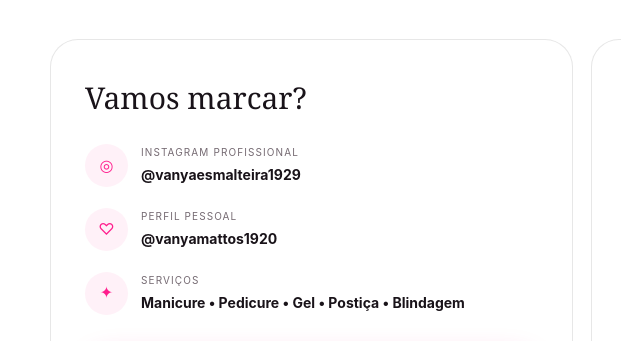
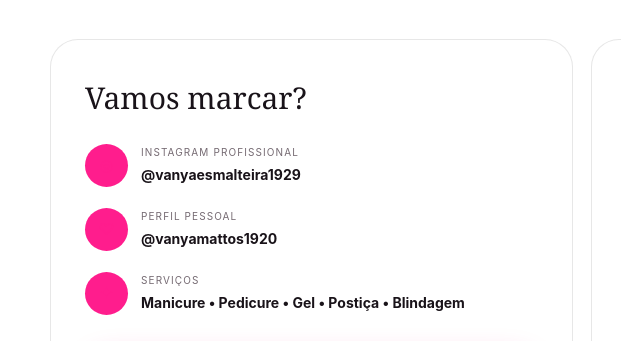
Before and after one commit to kauantkv/manicure, a plain HTML site: page index.html in a window 1280 px wide. Shown: the part 4699-5040 px from the top of the page, 0-621 px from the left. Drawn offline with Linux system fonts and the light colour scheme.

Commit message:
Update index.html

```diff
--- a/index.html
+++ b/index.html
@@ -508,7 +508,7 @@
       width:43px;height:43px;
       border-radius:50%;
       display:grid;place-items:center;
-      background:var(--pink-pale);
+      background:var(--pink);
       color:var(--pink);
       flex:none;
     }
```
